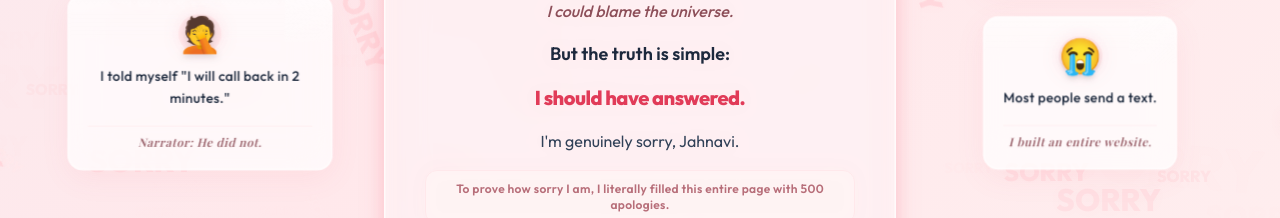
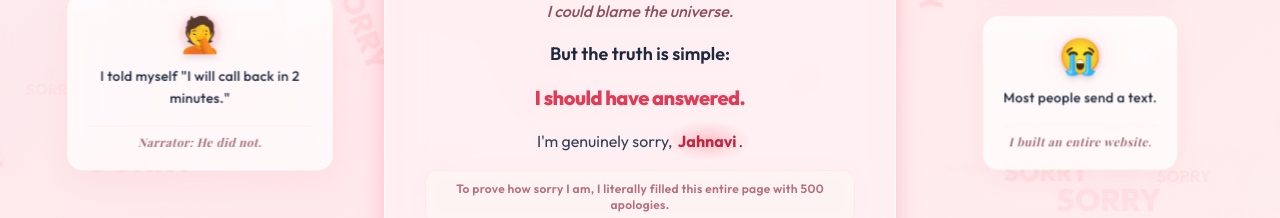
Before and after one commit to baltejgoud/Sorry-jahnavi, a React (Vite) app: page / in a window 1280 px wide. Shown: the part 479-697 px from the top of the page. Built offline with nearby package versions, Linux system fonts and the light colour scheme; a web font is replaced by a local one.

Commit message:
fix: rectify code issues, resolve ESLint errors/warnings, and fix build compilation issues

```diff
--- a/src/App.tsx
+++ b/src/App.tsx
@@ -6,6 +6,11 @@ import { HeartCursor } from "./components/HeartCursor";
 import { ExcuseCard } from "./components/ExcuseCard";
 import { RunawayButton } from "./components/RunawayButton";
 import { CelebrationOverlay } from "./components/CelebrationOverlay";
+
+const fadeUpItem = {
+  hidden: { opacity: 0, y: 14 },
+  visible: { opacity: 1, y: 0, transition: { duration: 0.55, ease: "easeOut" } },
+} as const;
 
 function App() {
   const [loading, setLoading] = useState(true);
@@ -166,40 +171,54 @@ function App() {
               <Heart className="w-10 h-10 fill-romantic-200" />
             </div>
 
-            <div className="space-y-6">
+            <motion.div
+              className="space-y-6"
+              initial="hidden"
+              animate="visible"
+              variants={{
+                visible: { transition: { delayChildren: 0.5, staggerChildren: 0.45 } },
+              }}
+            >
               {/* Header Title */}
-              <h2 className="font-sans font-extrabold text-2xl md:text-3xl text-slate-800 tracking-tight flex items-center justify-center gap-2">
+              <motion.h2
+                variants={fadeUpItem}
+                className="font-sans font-extrabold text-2xl md:text-3xl text-slate-800 tracking-tight flex items-center justify-center gap-2"
+              >
                 <span className="animate-pulse">🥺</span>
                 <span>I Am Deeply Sorry</span>
                 <span className="animate-pulse" style={{ animationDelay: "0.3s" }}>🥺</span>
-              </h2>
+              </motion.h2>
 
-              <div className="w-20 h-0.5 bg-gradient-to-r from-transparent via-romantic-400 to-transparent mx-auto" />
+              <motion.div variants={fadeUpItem} className="w-20 h-0.5 bg-gradient-to-r from-transparent via-romantic-400 to-transparent mx-auto" />
 
               {/* Message */}
               <div className="font-sans text-slate-700 leading-relaxed text-sm md:text-base space-y-4 text-justify md:text-center">
-                <p>
+                <motion.p variants={fadeUpItem}>
                   I know I didn't answer your calls, and honestly, that was completely my fault.
-                </p>
-                <p className="italic text-rose-gold-dark font-medium">
+                </motion.p>
+                <motion.p variants={fadeUpItem} className="italic text-rose-gold-dark font-medium">
                   I could give excuses. <br />
                   I could blame my phone. <br />
                   I could blame the universe.
-                </p>
-                <p className="font-semibold text-slate-800 text-lg">
+                </motion.p>
+                <motion.p variants={fadeUpItem} className="font-semibold text-slate-800 text-lg">
                   But the truth is simple:
-                </p>
-                <p className="font-extrabold text-romantic-600 text-xl tracking-tight">
+                </motion.p>
+                <motion.p variants={fadeUpItem} className="font-extrabold text-romantic-600 text-xl tracking-tight">
                   I should have answered.
-                </p>
-                <p>
-                  I'm genuinely sorry, Jahnavi.
-                </p>
-                <p className="text-xs text-rose-gold bg-romantic-50/70 py-2.5 px-4 rounded-xl border border-romantic-100 font-semibold tracking-wide">
+                </motion.p>
+                <motion.p variants={fadeUpItem}>
+                  I'm genuinely sorry,{" "}
+                  <span className="relative inline-block font-bold text-romantic-700 blush-glow px-0.5">
+                    Jahnavi
+                  </span>
+                  .
+                </motion.p>
+                <motion.p variants={fadeUpItem} className="text-xs text-rose-gold bg-romantic-50/70 py-2.5 px-4 rounded-xl border border-romantic-100 font-semibold tracking-wide">
                   To prove how sorry I am, I literally filled this entire page with 500 apologies.
-                </p>
+                </motion.p>
               </div>
-            </div>
+            </motion.div>
           </motion.div>
 
           {/* Surround Right - Excuses 3 & 4 */}
--- a/src/components/BackgroundSorry.tsx
+++ b/src/components/BackgroundSorry.tsx
@@ -47,11 +47,10 @@ export const BackgroundSorry: React.FC = () => {
     for (let i = 0; i < 500; i++) {
       // Deterministic layout but looks completely random
       const randomVal = Math.sin(i * 12345.67) * 0.5 + 0.5;
-      const sizeIndex = Math.floor(randomVal * sizes.length);
 
       // Determine layers based on index to distribute opacities and sizes
-      let size = sizes[sizeIndex];
-      let opacity = 0.01 + (randomVal * 0.03);
+      let size: string;
+      let opacity: number;
 
       // Distribute sizes more realistically (fewer large words, many small ones)
       if (i < 250) {
--- a/src/components/CelebrationOverlay.tsx
+++ b/src/components/CelebrationOverlay.tsx
@@ -223,7 +223,22 @@ export const CelebrationOverlay: React.FC<{ onClose: () => void }> = ({ onClose
               <Sparkles className="w-6 h-6 animate-pulse" style={{ animationDelay: "0.5s" }} />
             </div>
 
-            <div className="mt-8">
+            {/* Step progress dots */}
+            <div className="flex items-center justify-center gap-2 mt-8 mb-2">
+              {[1, 2, 3].map((dot) => (
+                <motion.div
+                  key={dot}
+                  animate={{
+                    scale: step === dot ? 1.3 : 1,
+                    backgroundColor: step >= dot ? "#f45b73" : "rgba(244, 91, 115, 0.2)",
+                  }}
+                  transition={{ duration: 0.3 }}
+                  className="w-2.5 h-2.5 rounded-full"
+                />
+              ))}
+            </div>
+
+            <div>
               <AnimatePresence mode="wait">
                 {step === 1 ? (
                   <motion.div
--- a/src/components/RunawayButton.tsx
+++ b/src/components/RunawayButton.tsx
@@ -1,4 +1,4 @@
-import React, { useState, useEffect, useRef } from "react";
+import React, { useState, useEffect, useRef, useCallback } from "react";
 import { motion, AnimatePresence } from "framer-motion";
 
 const tooltips = [
@@ -15,6 +15,15 @@ const tooltips = [
   "Aha, too slow! ⚡"
 ];
 
+// After enough persistence, the button gets a little softer — a sweet reward for trying so hard
+const devotedTooltips = [
+  "Okay this is kinda cute, you trying so hard 🥹",
+  "Still no, but I love your determination 🥰",
+  "You're stuck with me either way 💕",
+  "My heart is yours regardless 🫶",
+  "Forgive me anyway? pretty please 🥺",
+];
+
 export const RunawayButton: React.FC = () => {
   const buttonRef = useRef<HTMLButtonElement>(null);
   const [position, setPosition] = useState({ x: 0, y: 0 });
@@ -23,10 +32,11 @@ export const RunawayButton: React.FC = () => {
   const [tooltip, setTooltip] = useState("");
   const [showTooltip, setShowTooltip] = useState(false);
   const [wiggle, setWiggle] = useState(false);
+  const attemptsRef = useRef(0);
 
   // Sound effects or voice prompts could go here, but we will use visual cues!
 
-  const triggerRunaway = (mouseX: number, mouseY: number) => {
+  const triggerRunaway = useCallback((mouseX: number, mouseY: number) => {
     if (!buttonRef.current) return;
 
     // Get current button coordinates
@@ -56,10 +66,10 @@ export const RunawayButton: React.FC = () => {
 
       let offsetX = 0;
       let offsetY = 0;
-      let attempts = 0;
+      let loopAttempts = 0;
       let found = false;
 
-      while (attempts < 50) {
+      while (loopAttempts < 50) {
         // Pick a random angle and a random radius
         const angle = Math.random() * Math.PI * 2;
         const r = 40 + Math.random() * (maxRadius - 40);
@@ -74,7 +84,7 @@ export const RunawayButton: React.FC = () => {
           found = true;
           break;
         }
-        attempts++;
+        loopAttempts++;
       }
 
       if (!found) {
@@ -100,12 +110,15 @@ export const RunawayButton: React.FC = () => {
       setWiggle(true);
       setTimeout(() => setWiggle(false), 500);
 
-      // Choose a random funny text
-      const randomTooltip = tooltips[Math.floor(Math.random() * tooltips.length)];
+      // After several attempts, occasionally reward persistence with a softer message
+      attemptsRef.current += 1;
+      const currentAttempts = attemptsRef.current;
+      const pool = currentAttempts >= 6 && Math.random() < 0.5 ? devotedTooltips : tooltips;
+      const randomTooltip = pool[Math.floor(Math.random() * pool.length)];
       setTooltip(randomTooltip);
       setShowTooltip(true);
     }
-  };
+  }, [position]);
 
   // Track mouse coordinates window-wide
   useEffect(() => {
@@ -115,7 +128,7 @@ export const RunawayButton: React.FC = () => {
 
     window.addEventListener("mousemove", handleMouseMove);
     return () => window.removeEventListener("mousemove", handleMouseMove);
-  }, [position]);
+  }, [triggerRunaway]);
 
   // Hide tooltip after some delay
   useEffect(() => {
--- a/src/index.css
+++ b/src/index.css
@@ -199,6 +199,29 @@
   animation: heartBurst 1.2s cubic-bezier(0.1, 0.8, 0.3, 1) forwards;
 }
 
+/* Blush effect: soft pink pulse behind her name, like blushing cheeks */
+@keyframes blushPulse {
+  0%, 100% {
+    opacity: 0.55;
+    transform: scale(0.92);
+  }
+  50% {
+    opacity: 1;
+    transform: scale(1.08);
+  }
+}
+
+.blush-glow::before {
+  content: '';
+  position: absolute;
+  inset: -6px -10px;
+  background: radial-gradient(ellipse at center, rgba(255, 133, 151, 0.45), transparent 70%);
+  border-radius: 999px;
+  z-index: -1;
+  animation: blushPulse 2.4s ease-in-out infinite;
+  pointer-events: none;
+}
+
 /* Hide scrollbar but keep functionality */
 .no-scrollbar::-webkit-scrollbar {
   display: none;
```
Also changed, not shown: 1 other file (tests, documents, lock files or other folders).
